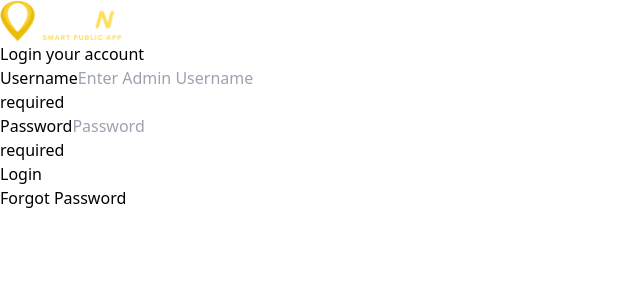
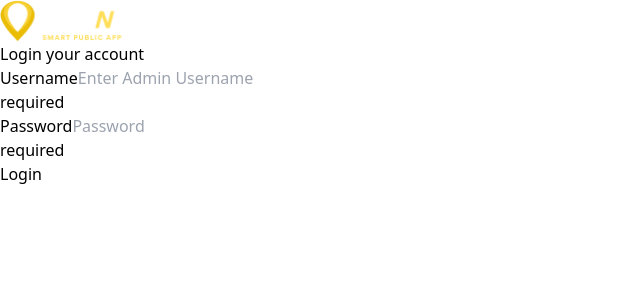
Before and after one commit to TrackNGo/frontend_admin, a React (Vite) app: page /login in a window 1280 px wide. Shown: the top 300 px of the page, without its empty margins (0-640 px from the left). Built offline with nearby package versions, Linux system fonts and the light colour scheme.

Commit message:
remove forget password

```diff
--- a/src/pages/auth/Login.tsx
+++ b/src/pages/auth/Login.tsx
@@ -130,14 +130,14 @@
             />
           </div>
 
-          <div className="mt-3">
+          {/* <div className="mt-3">
             <PrimaryBtn
               type={"button"}
               onClick={() => { console.log(credentials) }}
               title={"Forgot Password"}
               classes={'bg-gradient-to-r from-white to-white hover:from-slate-100 hover:to-slate-200 border-solid border-black border-1 text-black'}
             />
-          </div>
+          </div> */}
         </form>
       </div>
     </div>
```
